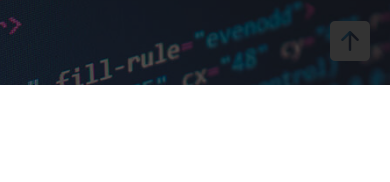
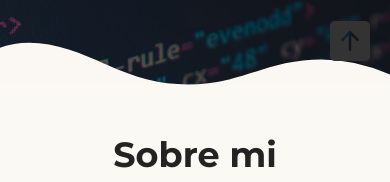
Before and after one commit to mattbidarte/portfolio-matiasbidarte, a website: page index.html in a window 390 px wide. Shown: the part 759-941 px from the top of the page. Drawn offline with nearby package versions, Linux system fonts and the light colour scheme.

Commit message:
creando wave responsive

```diff
--- a/index.html
+++ b/index.html
@@ -51,10 +51,6 @@
             <!-- HERO PRINCIPAL -->
             <section class="hero" id="home">
                 <div class="hero__bg"></div>
-                <div class="hero__wave">
-                    <img src="./assets/img/waveup.svg" alt="Wave">
-                </div>
-
                 <!-- Aca va la foto de perfil -->
                 <div class="hero__profile"></div>
                 <div class="hero__description">
@@ -63,6 +59,11 @@
                     <span class="hero__description-span">Desarrollador Front End
                         <span class="hero__description-span--parpadeo">|</span>
                     </span>
+                </div>
+                <div class="custom-shape-divider-bottom-1661083123">
+                    <svg data-name="Layer 1" xmlns="http://www.w3.org/2000/svg" viewBox="0 0 1200 120" preserveAspectRatio="none">
+                        <path d="M321.39,56.44c58-10.79,114.16-30.13,172-41.86,82.39-16.72,168.19-17.73,250.45-.39C823.78,31,906.67,72,985.66,92.83c70.05,18.48,146.53,26.09,214.34,3V0H0V27.35A600.21,600.21,0,0,0,321.39,56.44Z" class="shape-fill"></path>
+                    </svg>
                 </div>
             </section>
 
--- a/sass/components/_global.scss
+++ b/sass/components/_global.scss
@@ -10,6 +10,7 @@ html {
 
 body {
     font-family: 'Montserrat', sans-serif;
+    background-color: #fbf9f3;
 }
 
 a {
--- a/sass/components/_header.scss
+++ b/sass/components/_header.scss
@@ -20,7 +20,7 @@
             @include flexcenter(none, center, center);
 
             &-item{
-                @include font (#fff, 100, 1.5em);
+                @include font (#fbf8f3, 100, 1.5em);
                 margin: 0 20px;
 
                 &:hover {
```
Also changed, not shown: css/style.css.
